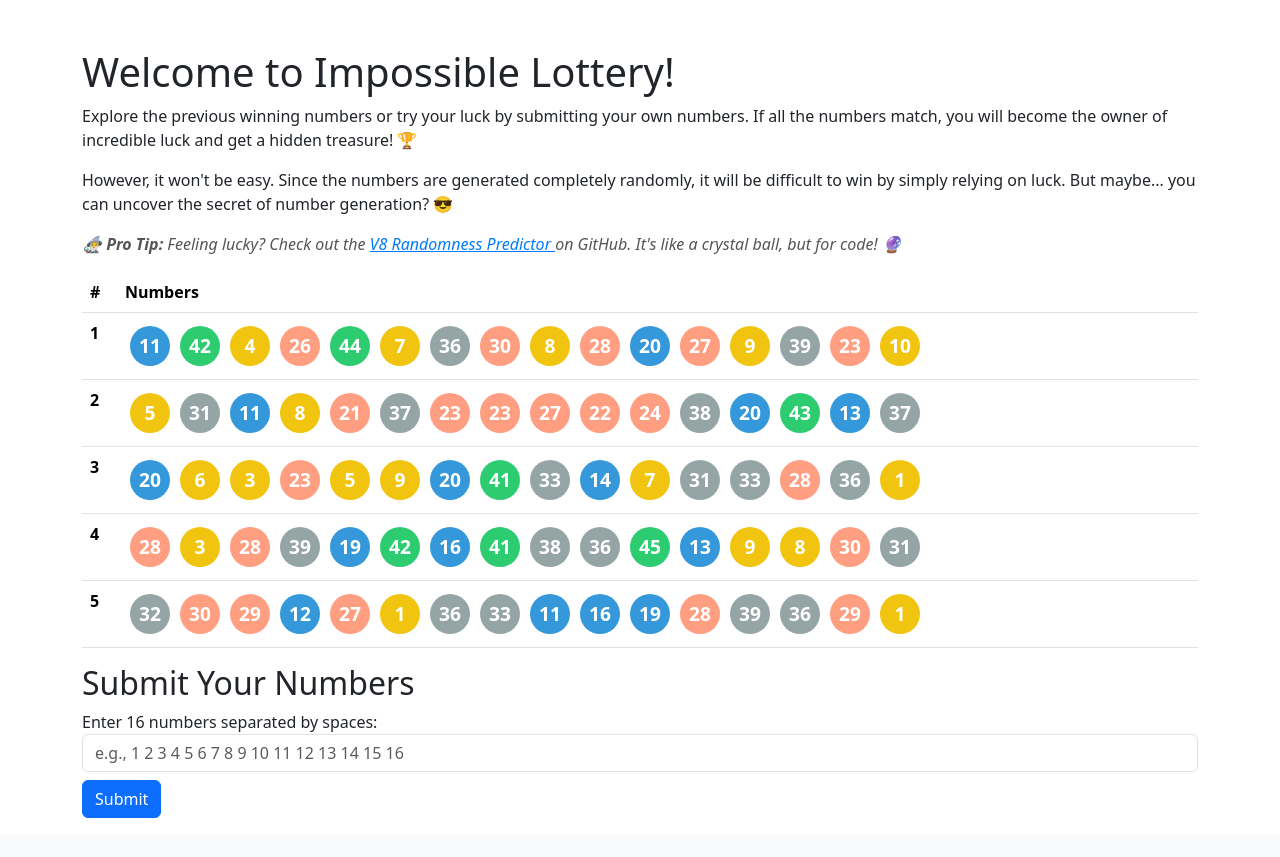
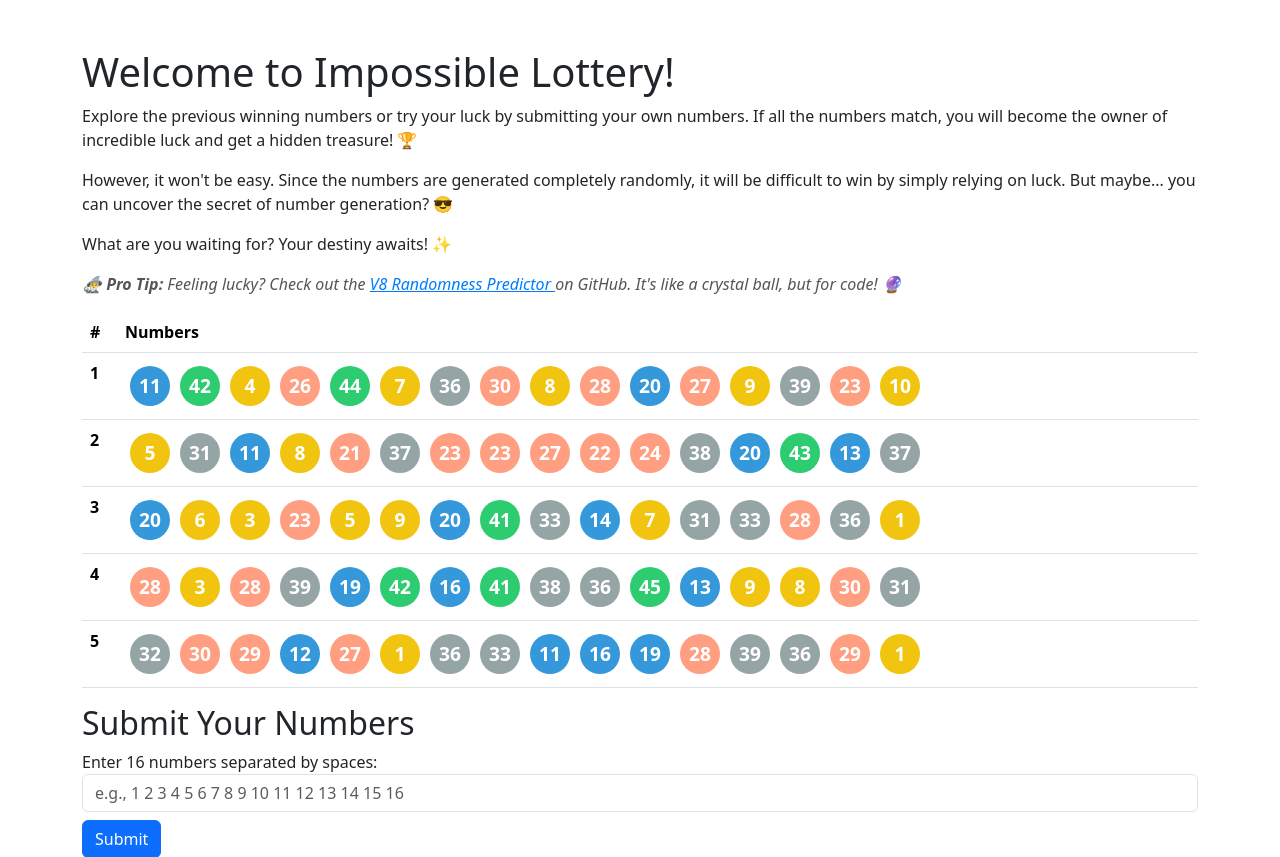
Before and after one commit to KoYejune0302/bob-impossible-lottery, a Flask app: page / in a window 1280 px wide. Shown: the part 56-913 px from the top of the page. Before the commit the page ends 874 px from the top, so only its background shows below. Run offline with Flask 3, Linux system fonts and the light colour scheme; some libraries are stand-ins or nearby versions.

Commit message:
Add motivational call-to-action in index.html to enhance user engagement

```diff
--- a/templates/index.html
+++ b/templates/index.html
@@ -11,6 +11,7 @@ Lottery{% endblock %} {% block content %}
   randomly, it will be difficult to win by simply relying on luck. But maybe...
   you can uncover the secret of number generation? 😎
 </p>
+<p>What are you waiting for? Your destiny awaits! ✨</p>
 
 <div id="hintSection" style="margin-top: 10px; font-style: italic; color: #555">
   <p>
```
